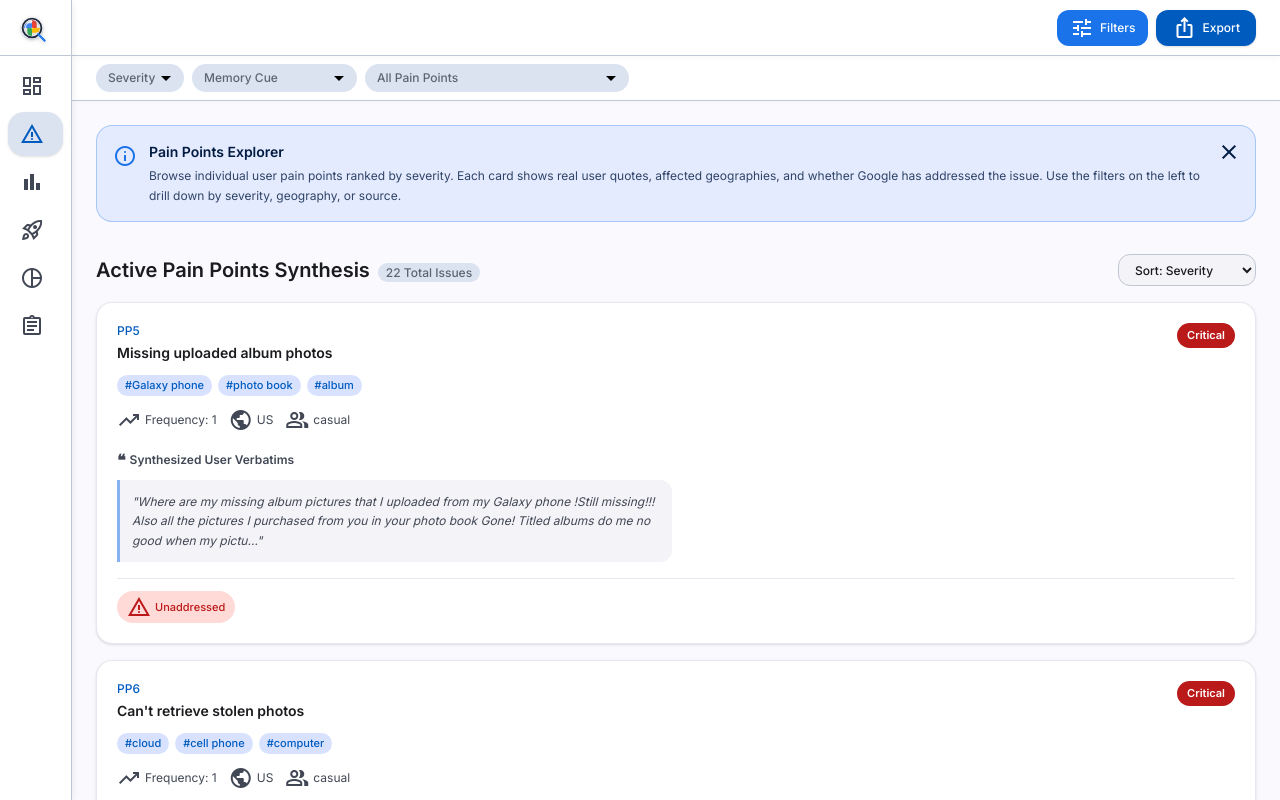
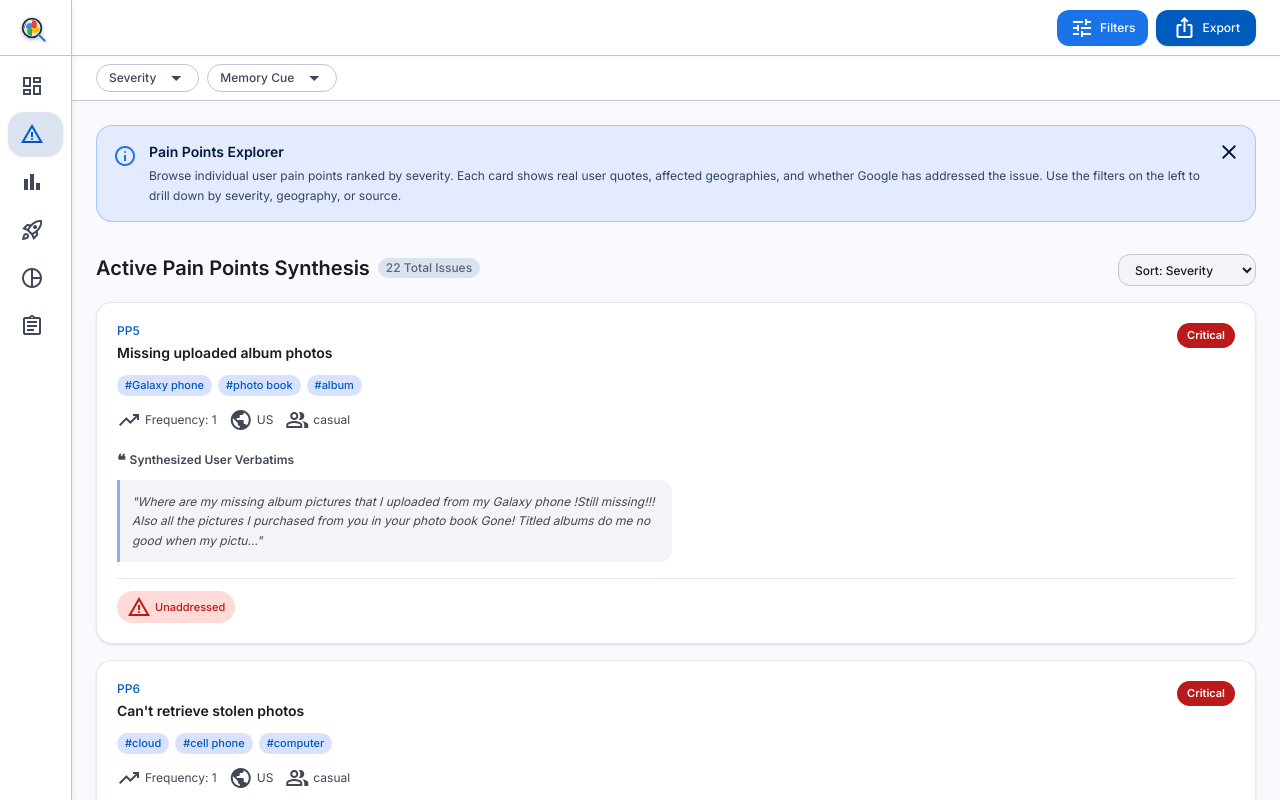
Before and after one commit to Pankaj-Shrivastava/GooglePhotos-DiscoveryEngine, a React (Vite) app in the folder dashboard/: page /pain-points in a window 1280 px wide. Shown: the top 800 px of the page. Built offline with nearby package versions, Linux system fonts and the light colour scheme.

Commit message:
style: remove arrow icon from pain points CTA

```diff
--- /dev/null
+++ b/dashboard/src/components/CustomDropdown.jsx
@@ -0,0 +1,100 @@
+import { useState, useRef, useEffect } from 'react';
+
+export default function CustomDropdown({ value, onChange, options, defaultLabel }) {
+  const [isOpen, setIsOpen] = useState(false);
+  const dropdownRef = useRef(null);
+
+  // Close when clicking outside
+  useEffect(() => {
+    function handleClickOutside(event) {
+      if (dropdownRef.current && !dropdownRef.current.contains(event.target)) {
+        setIsOpen(false);
+      }
+    }
+    document.addEventListener('mousedown', handleClickOutside);
+    return () => document.removeEventListener('mousedown', handleClickOutside);
+  }, []);
+
+  // Find currently selected label
+  const selectedOption = options.find((opt) => {
+    const val = typeof opt === 'object' ? opt.value : opt;
+    return val === value;
+  });
+
+  let displayLabel = defaultLabel;
+  if (selectedOption) {
+    const label = typeof selectedOption === 'object' ? selectedOption.label : selectedOption;
+    // Format if it's a simple string option
+    displayLabel = typeof selectedOption === 'object'
+      ? label
+      : label.charAt(0).toUpperCase() + label.slice(1).replace(/_/g, ' ');
+    // Truncate if long
+    if (displayLabel.length > 30) displayLabel = displayLabel.substring(0, 30) + '...';
+  }
+
+  const isActive = !!value;
+
+  return (
+    <div className="relative shrink-0" ref={dropdownRef}>
+      <button
+        onClick={() => setIsOpen(!isOpen)}
+        className={`flex items-center gap-2 h-7 pl-3 pr-2.5 rounded-full text-xs font-medium cursor-pointer transition-all border outline-none ${
+          isActive
+            ? 'bg-primary-container text-on-primary-container border-primary-container shadow-sm hover:shadow'
+            : 'bg-surface-container-lowest text-on-surface-variant border-outline-variant hover:bg-surface-container-high'
+        }`}
+      >
+        <span>{displayLabel}</span>
+        <span className={`material-symbols-outlined text-sm transition-transform duration-200 ${isOpen ? 'rotate-180' : ''}`}>
+          arrow_drop_down
+        </span>
+      </button>
+
+      {isOpen && (
+        <div className="absolute top-full mt-1.5 left-0 min-w-[180px] max-w-[280px] bg-surface-container-lowest border border-outline-variant rounded-xl shadow-[0_4px_20px_rgba(0,0,0,0.08)] overflow-hidden z-50 animate-in fade-in slide-in-from-top-2 duration-200">
+          <div className="max-h-[300px] overflow-y-auto py-1.5 custom-scrollbar">
+            {/* Default clear option */}
+            <button
+              className={`w-full text-left px-4 py-2 text-xs transition-colors flex items-center justify-between ${
+                !value ? 'bg-primary/5 text-primary font-semibold' : 'text-on-surface hover:bg-surface-container-low'
+              }`}
+              onClick={() => {
+                onChange('');
+                setIsOpen(false);
+              }}
+            >
+              <span>{defaultLabel}</span>
+              {!value && <span className="material-symbols-outlined text-[14px]">check</span>}
+            </button>
+
+            {options.length > 0 && <div className="h-px bg-outline-variant/30 my-1 mx-2" />}
+
+            {options.map((opt) => {
+              const val = typeof opt === 'object' ? opt.value : opt;
+              const rawLabel = typeof opt === 'object' ? opt.label : opt;
+              const label = typeof opt === 'object' ? rawLabel : rawLabel.charAt(0).toUpperCase() + rawLabel.slice(1).replace(/_/g, ' ');
+              const isSelected = value === val;
+
+              return (
+                <button
+                  key={val}
+                  className={`w-full text-left px-4 py-2 text-xs transition-colors flex items-center justify-between ${
+                    isSelected ? 'bg-primary/5 text-primary font-semibold' : 'text-on-surface hover:bg-surface-container-low'
+                  }`}
+                  onClick={() => {
+                    onChange(val);
+                    setIsOpen(false);
+                  }}
+                  title={label}
+                >
+                  <span className="truncate pr-4">{label}</span>
+                  {isSelected && <span className="material-symbols-outlined text-[14px] shrink-0">check</span>}
+                </button>
+              );
+            })}
+          </div>
+        </div>
+      )}
+    </div>
+  );
+}
--- a/dashboard/src/components/FilterBar.jsx
+++ b/dashboard/src/components/FilterBar.jsx
@@ -3,18 +3,16 @@ import { useDataContext } from '../context/DataContext';
 import { useMemo } from 'react';
 import { useLocation } from 'react-router-dom';
 import { getMemoryCueGroup } from '../utils/memoryCueMapper';
+import CustomDropdown from './CustomDropdown';
 
 const FILTER_LABELS = {
   severity: 'Severity',
   memoryCue: 'Memory Cue',
-  opportunity: 'All Pain Points',
 };
 
 export default function FilterBar() {
   const { filters, setFilter, resetFilters, activeCount } = useFilterContext();
   const data = useDataContext();
-  const { pathname } = useLocation();
-  const isPainPointsPage = pathname === '/pain-points';
 
   const FILTER_OPTIONS = useMemo(() => {
     const memoryCuesSet = new Set();
@@ -22,51 +20,25 @@ export default function FilterBar() {
       (p.memory_cues || []).forEach(c => memoryCuesSet.add(getMemoryCueGroup(c)));
     });
 
-    const options = {
+    return {
       severity: ['critical', 'high', 'medium', 'low'],
       memoryCue: Array.from(memoryCuesSet).sort(),
     };
-
-    if (isPainPointsPage) {
-      options.opportunity = (data.opportunity_areas || []).map(o => ({ value: o.id, label: o.title }));
-    }
-
-    return options;
-  }, [data.pain_points, data.opportunity_areas, isPainPointsPage]);
+  }, [data.pain_points]);
 
   return (
     <div className="sticky top-14 left-0 right-0 z-30 bg-surface-container-lowest border-b border-outline-variant px-4 lg:px-6 py-2 flex items-center justify-between shadow-[0_1px_4px_rgba(0,0,0,0.02)]">
-      <div className="flex items-center gap-2 overflow-x-auto">
+      <div className="flex items-center gap-2 flex-wrap">
         {Object.entries(FILTER_OPTIONS).map(([key, options]) => {
           const isActive = !!filters[key];
           return (
-            <div key={key} className="relative shrink-0">
-              <select
-                value={filters[key]}
-                onChange={(e) => setFilter(key, e.target.value)}
-                className={`appearance-none h-7 pl-3 pr-7 rounded-full text-xs font-medium cursor-pointer transition-colors border-none outline-none ${
-                  isActive
-                    ? 'bg-primary-container text-on-primary-container shadow-sm'
-                    : 'bg-secondary-container text-on-secondary-container hover:bg-surface-container-high'
-                }`}
-              >
-                <option value="">{FILTER_LABELS[key]}</option>
-                {options.map((opt) => {
-                  const val = typeof opt === 'object' ? opt.value : opt;
-                  const label = typeof opt === 'object' ? opt.label : (opt.charAt(0).toUpperCase() + opt.slice(1).replace('_', ' '));
-                  // Truncate long opportunity labels for the dropdown
-                  const displayLabel = label.length > 40 ? label.substring(0, 40) + '...' : label;
-                  return (
-                    <option key={val} value={val}>
-                      {displayLabel}
-                    </option>
-                  );
-                })}
-              </select>
-              <span className="material-symbols-outlined text-sm absolute right-1.5 top-1/2 -translate-y-1/2 pointer-events-none">
-                arrow_drop_down
-              </span>
-            </div>
+            <CustomDropdown
+              key={key}
+              value={filters[key]}
+              onChange={(val) => setFilter(key, val)}
+              options={options}
+              defaultLabel={FILTER_LABELS[key]}
+            />
           );
         })}
       </div>
--- a/dashboard/src/pages/PainPointsPage.jsx
+++ b/dashboard/src/pages/PainPointsPage.jsx
@@ -12,7 +12,7 @@ const SEVERITY_STYLES = {
 
 export default function PainPointsPage() {
   const data = useDataContext();
-  const { applyFilters } = useFilterContext();
+  const { filters, applyFilters, setFilter } = useFilterContext();
   const [sortBy, setSortBy] = useState('severity');
 
   const allPainPoints = data.pain_points || [];
@@ -33,13 +33,23 @@ export default function PainPointsPage() {
         description="Browse individual user pain points ranked by severity. Each card shows real user quotes, affected geographies, and whether Google has addressed the issue. Use the filters on the left to drill down by severity, geography, or source."
       />
 
-      <div className="flex items-center justify-between">
-        <h1 className="text-xl font-semibold text-on-surface">
-          Active Pain Points Synthesis
-          <span className="ml-2 text-xs font-medium bg-secondary-container text-on-secondary-container px-2 py-0.5 rounded-full">
-            {sorted.length} Total Issues
-          </span>
-        </h1>
+      <div className="flex items-start justify-between">
+        <div className="flex flex-col gap-1.5">
+          <h1 className="text-xl font-semibold text-on-surface flex items-center">
+            {filters.opportunity ? 'Filtered by Opportunity' : 'Active Pain Points Synthesis'}
+            <span className="ml-2 text-xs font-medium bg-secondary-container text-on-secondary-container px-2 py-0.5 rounded-full">
+              {sorted.length} {filters.opportunity ? 'Issues' : 'Total Issues'}
+            </span>
+          </h1>
+          {filters.opportunity && (
+            <button
+              onClick={() => setFilter('opportunity', '')}
+              className="text-sm font-medium text-primary hover:text-primary-container hover:underline transition-colors flex items-center gap-1 w-fit"
+            >
+              Click to view all active pain points
+            </button>
+          )}
+        </div>
         <select
           value={sortBy}
           onChange={(e) => setSortBy(e.target.value)}
```
